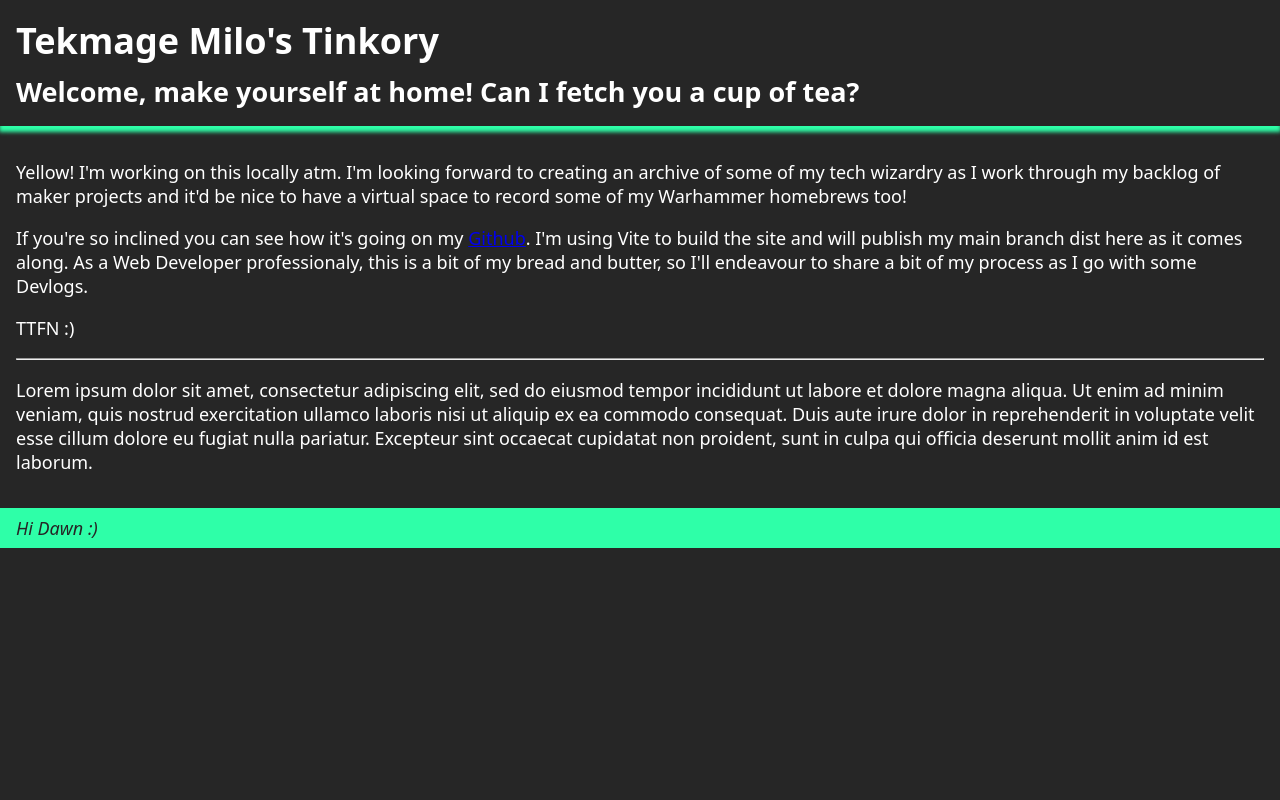
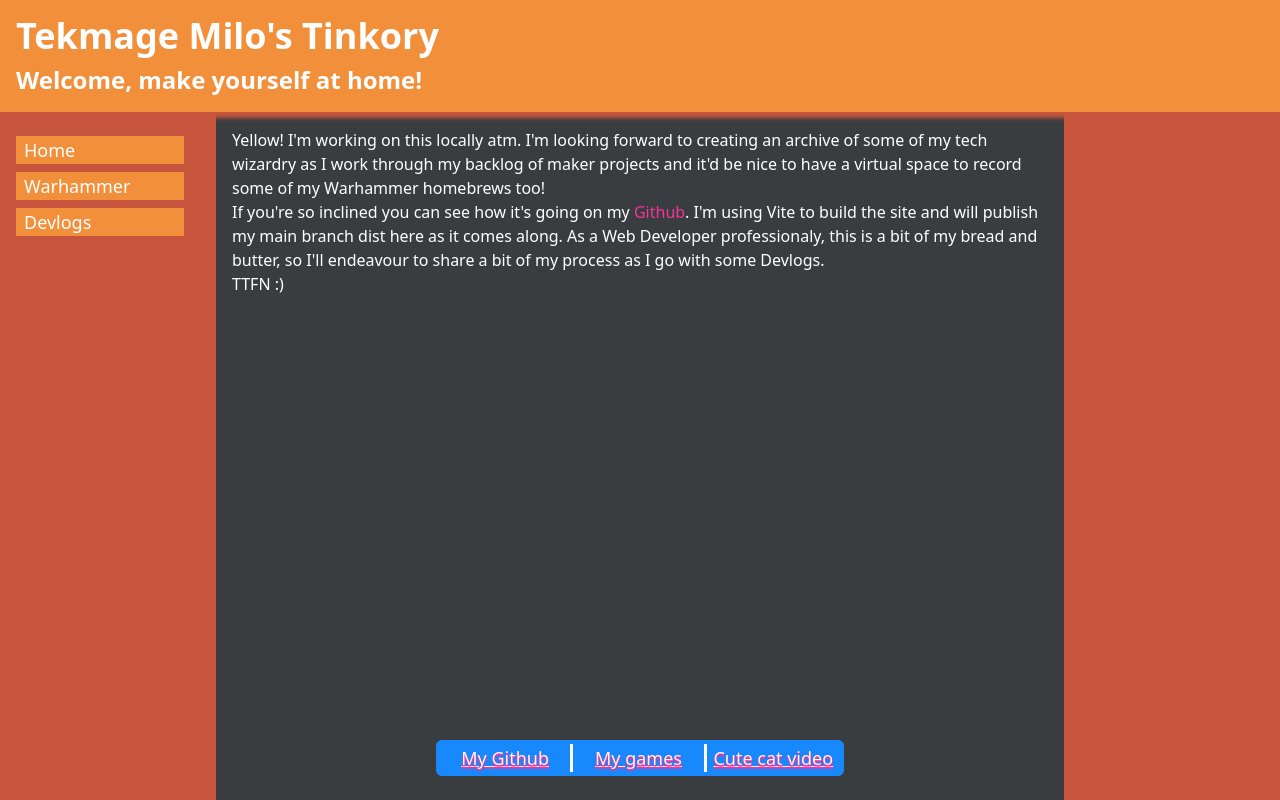
Before and after one commit to milocollins/neocities-tekmage-milo, a website built with Vite: page index.html in a window 1280 px wide. Built offline with nearby package versions, Linux system fonts and the light colour scheme; a web font is replaced by a local one.

Commit message:
Styling and formatting layout
Added tailwind
Styling & formatting sorted for layout, nav, footer.
Added new pages

```diff
--- /dev/null
+++ b/devlogs/index.html
@@ -0,0 +1,22 @@
+<!doctype html>
+<html>
+  <head>
+    <meta charset="UTF-8" />
+    <meta name="viewport" content="width=device-width, initial-scale=1.0" />
+    <title>Devlogs - Tekmage Milo</title>
+    <script type="module" src="/src/main.ts"></script>
+    <style>
+      @import url('https://fonts.googleapis.com/css2?family=Pirata+One&display=swap');
+    </style>
+  </head>
+  <body>
+    <cast-layout>
+      <p class="md:w-1/2 md:mx-auto text-center">
+        Salutation, pour raisons qui sont inexplicables, ou simplement que vous
+        pouvez comprendre français, vous lisez cette texte. Il y a rien ici.
+        C'est tout. La page a fini. Vous pouvez arreter lirant maintenant.
+        Adieu.
+      </p>
+    </cast-layout>
+  </body>
+</html>
--- a/index.html
+++ b/index.html
@@ -1,34 +1,32 @@
-<!DOCTYPE html>
+<!doctype html>
 <html>
   <head>
-    <meta charset="UTF-8">
-    <meta name="viewport" content="width=device-width, initial-scale=1.0">
+    <meta charset="UTF-8" />
+    <meta name="viewport" content="width=device-width, initial-scale=1.0" />
     <title>The web site of tekmage-milo</title>
-    <link href="/style.css" rel="stylesheet" type="text/css" media="all">
+    <script type="module" src="/src/main.ts"  ></script>
     <style>
       @import url('https://fonts.googleapis.com/css2?family=Pirata+One&display=swap');
     </style>
   </head>
   <body>
-    <header id="banner">
-      <h1>Tekmage Milo's Tinkory</h1>
-      <h2>Welcome, make yourself at home! Can I fetch you a cup of tea?</h2>
-    </header>
-    <main>
+    <cast-layout>
       <p>
-        Yellow! I'm working on this locally atm. I'm looking forward to creating an archive of some of my tech wizardry as I work through my backlog of maker projects and it'd be nice to have a virtual space to record some of my Warhammer homebrews too!
+        Yellow! I'm working on this locally atm. I'm looking forward to creating
+        an archive of some of my tech wizardry as I work through my backlog of
+        maker projects and it'd be nice to have a virtual space to record some
+        of my Warhammer homebrews too!
       </p>
       <p>
-        If you're so inclined you can see how it's going on my <a href="https://github.com/milocollins/neocities-tekmage-milo">Github</a>. I'm using Vite to build the site and will publish my main branch dist here as it comes along. As a Web Developer professionaly, this is a bit of my bread and butter, so I'll endeavour to share a bit of my process as I go with some Devlogs.
+        If you're so inclined you can see how it's going on my
+        <a class="hyperlink" href="https://github.com/milocollins/neocities-tekmage-milo"
+          >Github</a
+        >. I'm using Vite to build the site and will publish my main branch dist
+        here as it comes along. As a Web Developer professionaly, this is a bit
+        of my bread and butter, so I'll endeavour to share a bit of my process
+        as I go with some Devlogs.
       </p>
       <p>TTFN :)</p>
-      <hr />
-      <p>
-        Lorem ipsum dolor sit amet, consectetur adipiscing elit, sed do eiusmod tempor incididunt ut labore et dolore magna aliqua. Ut enim ad minim veniam, quis nostrud exercitation ullamco laboris nisi ut aliquip ex ea commodo consequat. Duis aute irure dolor in reprehenderit in voluptate velit esse cillum dolore eu fugiat nulla pariatur. Excepteur sint occaecat cupidatat non proident, sunt in culpa qui officia deserunt mollit anim id est laborum.
-      </p>
-    </main>
-    <footer>
-      <em>Hi Dawn :)</em>
-    </footer>
+    </cast-layout>
   </body>
 </html>
--- a/package.json
+++ b/package.json
@@ -12,6 +12,7 @@
   },
   "devDependencies": {
     "@eslint/js": "^9.34.0",
+    "@tailwindcss/vite": "^4.1.12",
     "@typescript-eslint/eslint-plugin": "^8.40.0",
     "@typescript-eslint/parser": "^8.40.0",
     "eslint": "^9.34.0",
@@ -20,6 +21,7 @@
     "globals": "^16.3.0",
     "jiti": "^2.5.1",
     "prettier": "^3.6.2",
+    "tailwindcss": "^4.1.12",
     "typescript": "~5.8.3",
     "typescript-eslint": "^8.40.0",
     "vite": "^7.1.2"
--- /dev/null
+++ b/public/not_found.html
@@ -0,0 +1,40 @@
+<!doctype html>
+<html>
+  <head>
+    <meta charset="UTF-8" />
+    <meta name="viewport" content="width=device-width, initial-scale=1.0" />
+    <title>The web site of tekmage-milo</title>
+    <script type="module" src="/src/main.ts"></script>
+    <style>
+      @import url('https://fonts.googleapis.com/css2?family=Pirata+One&display=swap');
+    </style>
+  </head>
+  <body>
+    <main>
+      <div class="flex justify-center flex-col">
+        <div
+          class="tenor-gif-embed m-auto mb-4"
+          data-postid="15064057413633942575"
+          data-share-method="host"
+          data-aspect-ratio="0.751004"
+          data-width="30%"
+        >
+          <a
+            href="https://tenor.com/view/cat-cute-cat-cat-dance-cute-cat-dance-ai-cat-gif-15064057413633942575"
+            >Cat Cute Cat GIF</a
+          >from <a href="https://tenor.com/search/cat-gifs">Cat GIFs</a>
+        </div>
+        <script
+          type="text/javascript"
+          async
+          src="https://tenor.com/embed.js"
+        ></script>
+        <h1 class="text-4xl text-center">404!</h1>
+        <p class="text-lg text-center">
+          Seems one of us has misplaced something! Try heading
+          <a class="text-sky-500" href="/">back home</a>.
+        </p>
+      </div>
+    </main>
+  </body>
+</html>
--- /dev/null
+++ b/src/components/layout.ts
@@ -0,0 +1,31 @@
+export class Layout extends HTMLElement {
+  connectedCallback() {
+    // const shadow = this.attachShadow({ mode: 'open' });
+    this.innerHTML = `<div class="min-h-screen flex flex-col">
+      <header id="banner" class="z-1 flex-none">
+        <h1 class="text-4xl font-bold">Tekmage Milo's Tinkory</h1>
+        <h2 class="text-2xl font-semibold">Welcome, make yourself at home!</h2>
+      </header>
+      <div class="flex-1 grid grid-cols-6 gap-4">
+          <cast-navbar class="col-span-1 p-4"></cast-navbar>
+          <main class="col-span-4 p-4 bg-[var(--colour-my-body)] flex flex-col">
+            <div class="flex-1">
+              ${this.innerHTML}
+            </div>
+            <footer class="flex-none m-2 bg-[var(--colour-my-footer)] rounded-md md:w-1/2 md:mx-auto">
+              <div class="grid grid-cols-3 divide-x-3 divide-solid divide-white p-1 text-stone-100 text-shadow-pink-500 text-shadow-sm text-center">
+                <a class="underline hover:text-stone-300 hover:text-shadow-pink-600 text-lg"
+                  href="https://github.com/milocollins">My Github</a>
+                <a class="underline hover:text-stone-300 hover:text-shadow-pink-600 text-lg"
+                  href="https://axion816.itch.io">My games</a>
+                <a class="underline hover:text-stone-300 hover:text-shadow-pink-600 text-lg"
+                  href="https://www.youtube.com/watch?v=hvL1339luv0">Cute cat video</a>
+              </div>
+            </footer>
+          </main>
+      </div>
+    </div>`;
+  }
+}
+
+customElements.define('cast-layout', Layout);
--- a/src/components/navbar.ts
+++ b/src/components/navbar.ts
@@ -1,7 +1,13 @@
 class NavBar extends HTMLElement {
   connectedCallback() {
-    this.innerHTML = '<p>Nothing yet chief!</p>';
+    this.innerHTML = `<nav>
+      <ul>
+        <li class="bg-[var(--colour-my-orange)] px-2 my-2 text-lg"><a href="/">Home</a></li>
+        <li class="bg-[var(--colour-my-orange)] px-2 my-2 text-lg"><a href="/warhammer/">Warhammer</a></li>
+        <li class="bg-[var(--colour-my-orange)] px-2 my-2 text-lg"><a href="/devlogs/">Devlogs</a></li>
+      </ul>
+    </nav>`;
   }
 }
 
-customElements.define('app-navbar', NavBar);
+customElements.define('cast-navbar', NavBar);
--- a/src/main.ts
+++ b/src/main.ts
@@ -1,2 +1,5 @@
 import './style.css';
 import './components/navbar';
+import './components/layout';
+
+console.log('App loaded');
--- a/src/style.css
+++ b/src/style.css
@@ -1,14 +1,30 @@
+@import 'tailwindcss';
+
+@theme {
+  --colour-my-red: #c8553d;
+  --colour-my-orange: #f28f3b;
+  --colour-my-body: #393d3f;
+  --colour-my-footer: #1789fc;
+}
+
+html,
 body {
-  background-color: #262626;
+  height: 100%;
+  margin: 0;
+  padding: 0;
+}
+
+body {
+  background-color: var(--colour-my-red);
   color: white;
-  margin: 0;
-  font-family: "Pirata One", system-ui;
-  font-weight: 400;
-  font-style: normal;
-  font-size: large;
+  font-family: 'Pirata One', system-ui;
+  height: 100%;
+  position: relative;
+  display: block;
 }
 header {
-  box-shadow: 0 5px 4px 1px #2EFFA8;
+  background: var(--colour-my-orange);
+  box-shadow: 0 5px 4px 1px var(--colour-my-red);
   padding: 16px;
 }
 #banner > h1 {
@@ -20,10 +36,9 @@ header {
 main {
   padding: 16px;
 }
-footer {
-  position: static;
-  bottom: 0;
-  background-color: #2EFFA8;
-  color: #262626;
-  padding: 8px 16px;
+a.hyperlink {
+  color: var(--color-pink-500);
 }
+a.hyperlink:hover {
+  color: var(--color-pink-600);
+}
--- a/tsconfig.json
+++ b/tsconfig.json
@@ -21,5 +21,5 @@
     "noFallthroughCasesInSwitch": true,
     "noUncheckedSideEffectImports": true
   },
-  "include": ["src"]
+  "include": ["src", "vite.config.js"]
 }
--- /dev/null
+++ b/vite.config.js
@@ -0,0 +1,6 @@
+import { defineConfig } from 'vite';
+import tailwindcss from '@tailwindcss/vite';
+
+export default defineConfig({
+  plugins: [tailwindcss()],
+});
--- /dev/null
+++ b/warhammer/index.html
@@ -0,0 +1,22 @@
+<!doctype html>
+<html>
+  <head>
+    <meta charset="UTF-8" />
+    <meta name="viewport" content="width=device-width, initial-scale=1.0" />
+    <title>Warhammer - Tekmage Milo</title>
+    <script type="module" src="/src/main.ts"></script>
+    <style>
+      @import url('https://fonts.googleapis.com/css2?family=Pirata+One&display=swap');
+    </style>
+  </head>
+  <body>
+    <cast-layout>
+      <p class="md:w-1/2 md:mx-auto text-center">
+        Salutation, pour raisons qui sont inexplicables, ou simplement que vous
+        pouvez comprendre français, vous lisez cette texte. Il y a rien ici.
+        C'est tout. La page a fini. Vous pouvez arreter lirant maintenant.
+        Adieu.
+      </p>
+    </cast-layout>
+  </body>
+</html>
```
Also changed, not shown: 1 other file.
